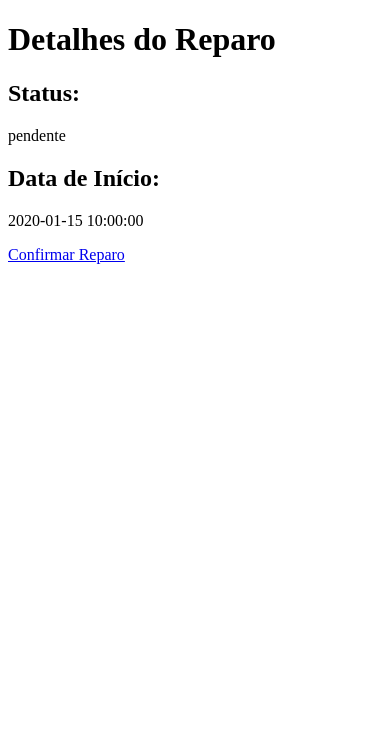
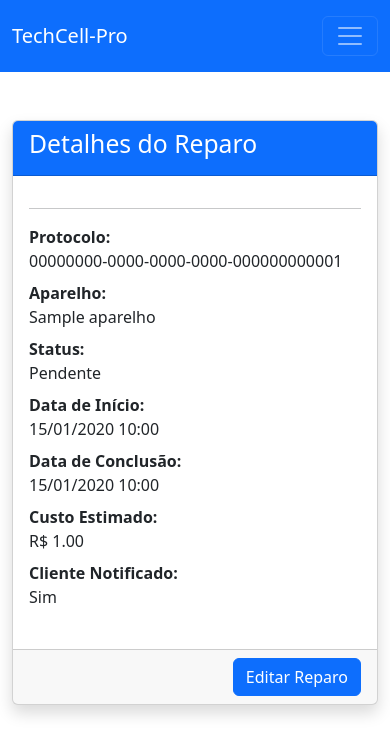
Before and after one commit to flaviogui/TechCell-Pro, a Django app: page /appConfirmarReparo/reparo/1/ in a window 390 px wide. Shown: the top 755 px of the page. Run offline with Django 4.2, Linux system fonts and the light colour scheme; tables that the repository leaves empty hold one stand-in row (values such as "Sample post").

Commit message:
adicionando design

```diff
--- a/projeto/appConfirmarReparo/forms.py
+++ b/projeto/appConfirmarReparo/forms.py
@@ -4,4 +4,8 @@ from .models import Reparo # type: ignore
 class ConfirmarReparoForm(forms.ModelForm):
     class Meta:
         model = Reparo
-        fields = ['custo_estimado']
+        fields = ['status', 'data_inicio', 'data_conclusao', 'custo_estimado', 'cliente_notificado']
+        widgets = {
+            'data_inicio': forms.DateTimeInput(attrs={'type': 'datetime-local'}),
+            'data_conclusao': forms.DateTimeInput(attrs={'type': 'datetime-local'}),
+        }
--- a/projeto/appConfirmarReparo/templates/reparo_detalhes.html
+++ b/projeto/appConfirmarReparo/templates/reparo_detalhes.html
@@ -1,25 +1,63 @@
-<!DOCTYPE html>
-<html lang="pt-br">
-<head>
-    <meta charset="UTF-8">
-    <title>Detalhes do Reparo</title>
-</head>
-<body>
-    <h1>Detalhes do Reparo</h1>
+{% extends 'base.html' %}
 
-    <div>
-        <h2>Status:</h2>
-        <p>{{ reparo.status }}</p>
+{% block title %}Detalhes do Reparo{% endblock %}
+
+{% block content %}
+<header>
+    <nav class="navbar bg-primary navbar-dark navbar-expand-sm py-3">
+        <div class="container" id="nav-container">
+            <a href="#" class="navbar-brand">TechCell-Pro</a>
+            <button class="navbar-toggler" type="button" data-bs-toggle="collapse" data-bs-target="#menuNavbar">
+                <span class="navbar-toggler-icon"></span>
+            </button>
+            <div class="collapse navbar-collapse" id="menuNavbar">
+                <div class="navbar-nav ms-auto">
+                    <a href="#" class="nav-link">Home</a>
+                    <a href="#" class="nav-link">Clientes</a>
+                    <a href="#" class="nav-link">Produtos</a>
+                    <a href="#" class="nav-link active">Manutenção</a>
+                    <a href="#" class="nav-link">Sobre</a>
+                </div>
+            </div>
+        </div>
+    </nav>
+</header>
+
+<main class="mt-4">
+    <div class="container mt-5">
+        <div class="card shadow">
+            <div class="card-header bg-primary text-white">
+                <h2 class="card-title">Detalhes do Reparo</h2>
+            </div>
+            <div class="card-body">
+                <hr>
+                <dl class="row">
+                    <dt class="col-sm-3">Protocolo:</dt>
+                    <dd class="col-sm-9">{{ reparo.protocolo }}</dd>
+
+                    <dt class="col-sm-3">Aparelho:</dt>
+                    <dd class="col-sm-9">{{ reparo.aparelho.nome }}</dd>
+
+                    <dt class="col-sm-3">Status:</dt>
+                    <dd class="col-sm-9">{{ reparo.get_status_display }}</dd>
+
+                    <dt class="col-sm-3">Data de Início:</dt>
+                    <dd class="col-sm-9">{{ reparo.data_inicio|date:"d/m/Y H:i" }}</dd>
+
+                    <dt class="col-sm-3">Data de Conclusão:</dt>
+                    <dd class="col-sm-9">{{ reparo.data_conclusao|date:"d/m/Y H:i" }}</dd>
+
+                    <dt class="col-sm-3">Custo Estimado:</dt>
+                    <dd class="col-sm-9">R$ {{ reparo.custo_estimado }}</dd>
+
+                    <dt class="col-sm-3">Cliente Notificado:</dt>
+                    <dd class="col-sm-9">{{ reparo.cliente_notificado|yesno:"Sim,Não" }}</dd>
+                </dl>
+            </div>
+            <div class="card-footer text-end">
+                <a href="{% url 'appConfirmarReparo:confirmar_reparo' pk=reparo.pk %}" class="btn btn-primary">Editar Reparo</a>
+            </div>
+        </div>
     </div>
-
-    <div>
-        <h2>Data de Início:</h2>
-        <!-- Formatação da data -->
-        <p>{{ reparo.data_inicio|date:"Y-m-d H:i:s" }}</p>
-    </div>
-
-    <!-- Adicione outros detalhes do reparo conforme necessário -->
-
-    <a href="{% url 'appConfirmarReparo:confirmar_reparo' reparo.pk %}">Confirmar Reparo</a>
-</body>
-</html>
+</main>
+{% endblock %}
--- a/projeto/appConfirmarReparo/views.py
+++ b/projeto/appConfirmarReparo/views.py
@@ -14,8 +14,6 @@ def confirmar_reparo(request, pk):
         form = ConfirmarReparoForm(request.POST, instance=reparo)
         if form.is_valid():
             reparo = form.save(commit=False)
-            reparo.status = 'concluido'
-            reparo.data_conclusao = timezone.now()
             reparo.save()
             return redirect('appConfirmarReparo:reparo_detalhes', pk=reparo.pk)
     else:
```
Also changed, not shown: projeto/appConfirmarReparo/templates/confirmar_reparo.html (+56 -20 lines).
